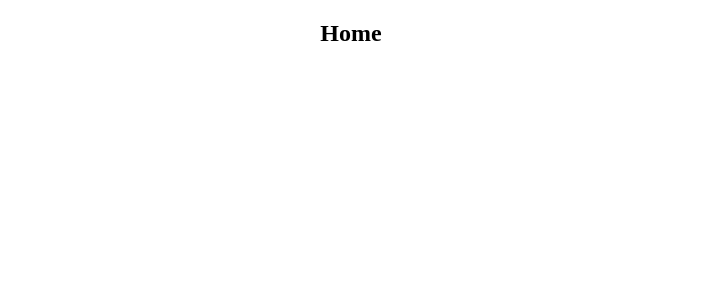
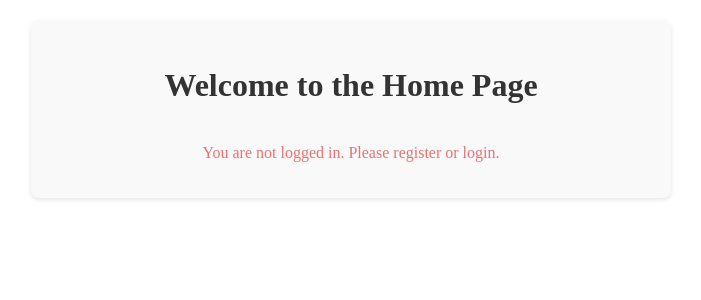
Before and after one commit to iTech-dhananjay/react-microservice, a React (Create React App) app: page / in a window 1280 px wide. Shown: the top 300 px of the page, without its empty margins (289-990 px from the left). Built offline with nearby package versions, Linux system fonts and the light colour scheme.

Commit message:
Add home page

```diff
--- a/src/pages/HomePage.js
+++ b/src/pages/HomePage.js
@@ -1,15 +1,31 @@
-import React, {useState} from 'react';
-import {useDispatch, useSelector} from 'react-redux';
-
+import React, { useEffect } from 'react';
+import { useDispatch, useSelector } from 'react-redux';
+//import { checkUserSession } from '../../store/actions/authActions'; // action to check if user is authenticated
+import '../styles/home.css'; // Assuming you have a dedicated CSS for Home page styling
 
 const HomePage = () => {
     const dispatch = useDispatch();
 
+    // Get user state from Redux store
+    const { user, isAuthenticated } = useSelector((state) => state.auth);
+
+    // Check if the user session is valid
+    useEffect(() => {
+    }, [dispatch]);
+
     return (
-        <div className="HomePage">
-        <h2 style={{textAlign: "center"}}>Home</h2>
+        <div className="home-page-container">
+            <h2 className="home-page-header">Welcome to the Home Page</h2>
+            {isAuthenticated ? (
+                <div className="user-info">
+                    <h3>Hello, {user?.name}!</h3>
+                    <p>Email: {user?.email}</p>
+                </div>
+            ) : (
+                <p className="guest-message">You are not logged in. Please register or login.</p>
+            )}
         </div>
-    )
-}
+    );
+};
 
 export default HomePage;
--- /dev/null
+++ b/src/styles/home.css
@@ -0,0 +1,46 @@
+/* home.css */
+
+.home-page-container {
+    display: flex;
+    flex-direction: column;
+    align-items: center;
+    padding: 20px;
+    background-color: #f9f9f9;
+    border-radius: 8px;
+    box-shadow: 0 2px 5px rgba(0, 0, 0, 0.1);
+    max-width: 600px;
+    margin: 20px auto;
+}
+
+.home-page-header {
+    font-size: 2rem;
+    color: #333;
+    margin-bottom: 20px;
+    text-align: center;
+}
+
+.user-info {
+    background-color: #e1f5fe;
+    padding: 15px;
+    border-radius: 5px;
+    width: 100%;
+    margin-top: 20px;
+    text-align: center;
+}
+
+.user-info h3 {
+    color: #00796b;
+    font-size: 1.5rem;
+}
+
+.user-info p {
+    color: #555;
+    font-size: 1rem;
+}
+
+.guest-message {
+    color: #e57373;
+    font-size: 1rem;
+    text-align: center;
+    margin-top: 20px;
+}
```
